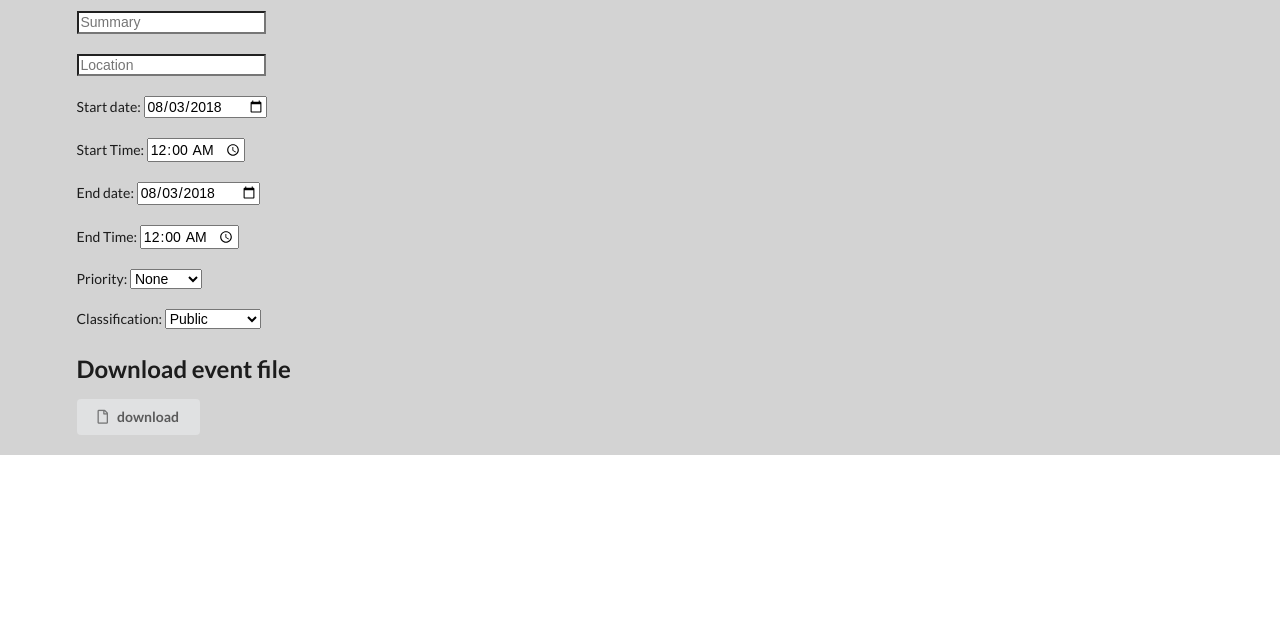
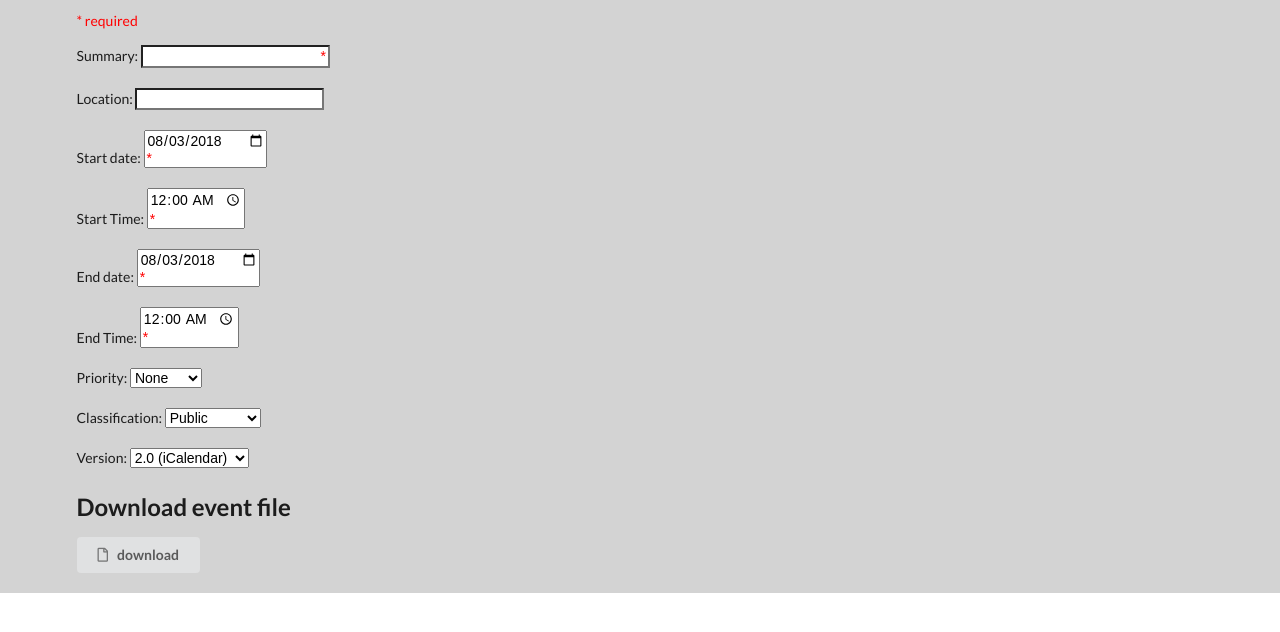
Before and after one commit to TeamRambutan/Calendar, a plain HTML site: page main.html in a window 1280 px wide. Shown: the part 186-818 px from the top of the page. Drawn offline with nearby package versions, Linux system fonts and the light colour scheme.

Commit message:
version choice implemented, required asterisks added

```diff
--- a/main.html
+++ b/main.html
@@ -22,11 +22,12 @@
 <div class="grey-background">
   <div class="ui container colorblocktop">
     <h2 class="ui header">Fill out the following fields:</h2>
+    <p class="required">* required</p>
 
     <form onsubmit="return false">
-      <input type="text" id="summary" placeholder="Summary" required>
+      Summary: <input type="text" id="summary" placeholder="*" required>
       </br></br>
-      <input type="text" id="location" placeholder="Location">
+      Location: <input type="text" id="location">
       </br></br>
       Start date: <input type="date" name="dateStart" id="dateStart" required>
       </br></br>
@@ -50,6 +51,12 @@
         <option value="PRIVATE">Private</option>
         <option value="CONFIDENTIAL">Confidential</option>
       </select>
+      </br></br>
+      Version:
+      <select id="version" required>
+        <option value="2.0">2.0 (iCalendar)</option>
+        <option value="1.0">1.0 (vCalendar)</option>
+      </select>
 
       <h2>Download event file</h2>
       <button class="ui button" type="submit" id="submit" onclick="submitForm()">
--- a/myScripts.js
+++ b/myScripts.js
@@ -1,7 +1,7 @@
 /*
   Script to format and generate a new .ics calendar event file.
-  Currently encompasses the following fields: summary, location (string), dtstamp, start/end date/time, UID, timezone identifier, priority,
-  TODO: geographic position, classification, version, recurring events
+  Currently encompasses the following fields: summary, location (string), dtstamp, start/end date/time, UID, timezone identifier, priority, classification, version
+  TODO: geographic position, recurring events?
  */
 
 //sets the default date values
@@ -58,9 +58,16 @@ function submitForm() {
 
 //creates a new .ics file
 function createFile() {
-  const data = `BEGIN:VCALENDAR\r\nVERSION:2.0\r\nCALSCALE:GREGORIAN\r\n${createVevent()}END:VCALENDAR`;
-  const file = new Blob([data], { type: 'text/plain;charset=utf-8' });
-  saveAs(file, `${document.getElementById('summary').value}.ics`);
+  version = document.getElementById('version').value;
+  const data = `BEGIN:VCALENDAR\r\nVERSION:${version}\r\nCALSCALE:GREGORIAN\r\n${createVevent()}END:VCALENDAR`;
+  if(version == '1.0') {
+    const file = new Blob([data], { type: 'text/plain;charset=utf-8' });
+    saveAs(file, `${document.getElementById('summary').value}.vcs`);
+  }
+  else {
+    const file = new Blob([data], { type: 'text/plain;charset=utf-8' });
+    saveAs(file, `${document.getElementById('summary').value}.ics`);
+  }
 }
 
 //creates a Vevent
--- a/style.css
+++ b/style.css
@@ -11,3 +11,17 @@ body {
 .colorblocktop {
   padding-top: 20px;
 }
+
+input:required:after {
+  content: " *";
+  color: red;
+}
+
+input[type=text]:required::placeholder {
+  text-align: right;
+  color: red;
+}
+
+.required {
+  color: red;
+}
```
